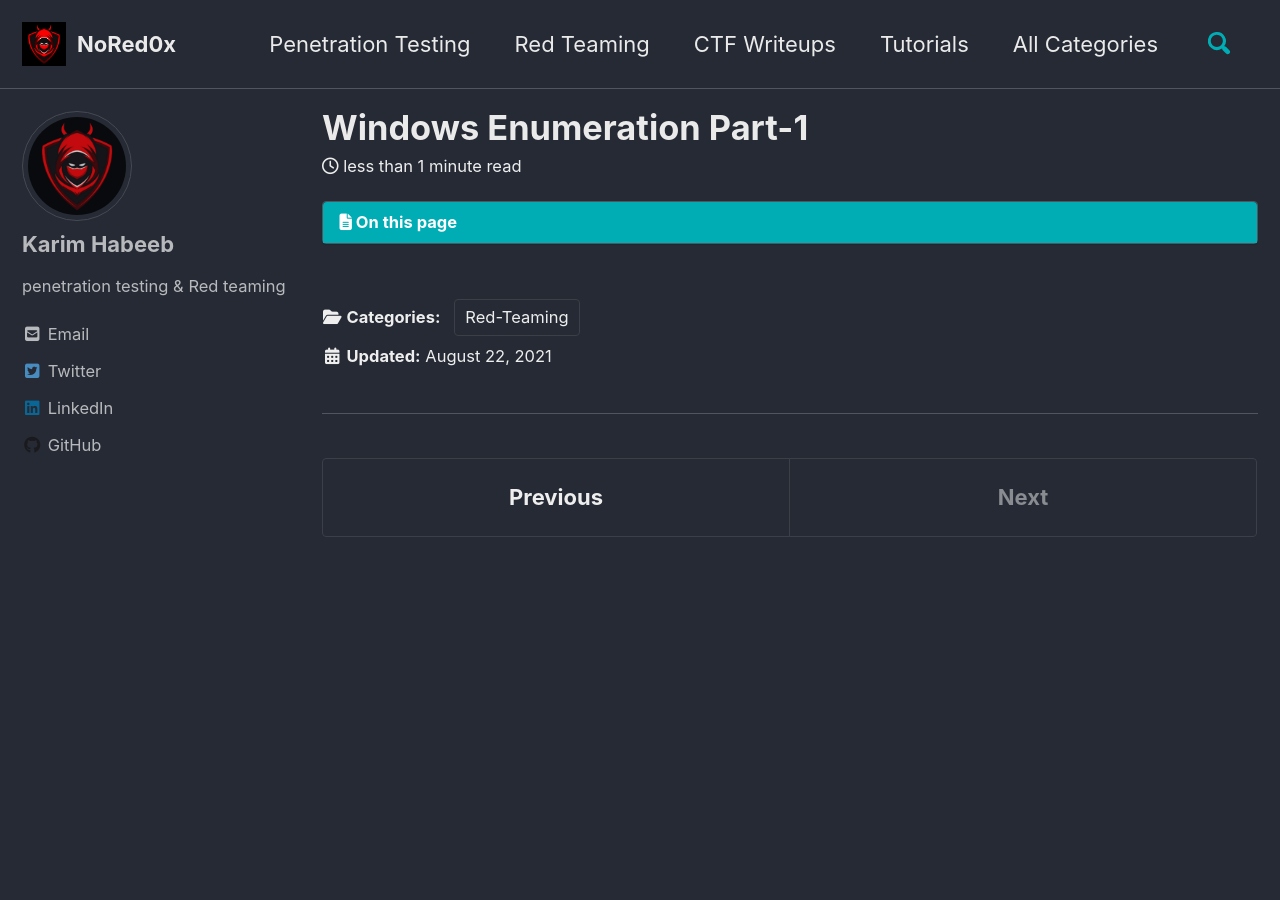
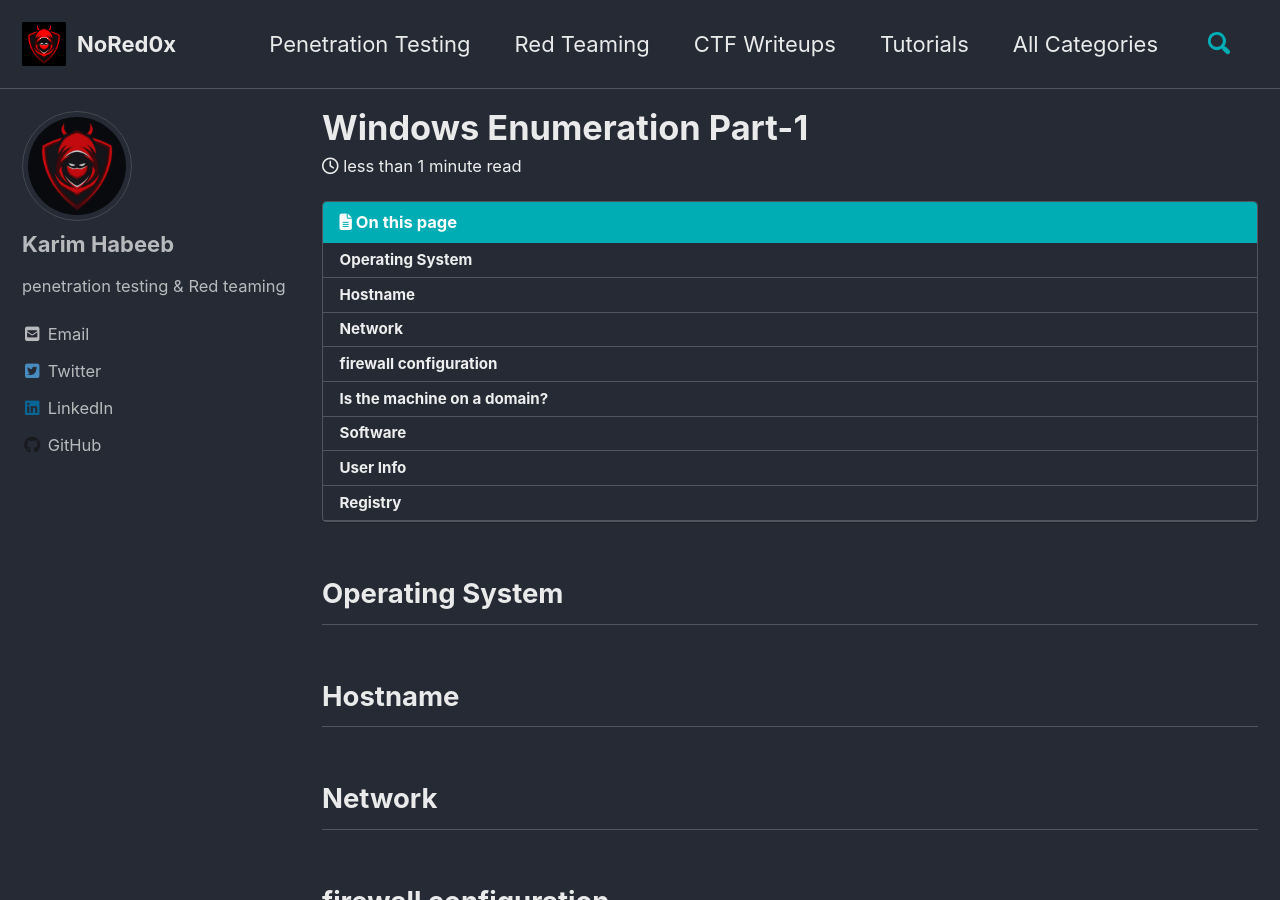
Before and after one commit to NoRed0x/NoRed0x.github.io, a Jekyll site: the page built from _posts/Red-Teaming/2021-08-22-windows-enumeration .md, in a window 1280 px wide and 900 px high. Built offline with Jekyll 4.4.1, drawn with Linux system fonts in a browser that asks for light colours; cached includes are drawn as plain includes; nearby versions of some CDN libraries; some of the changed text lies outside the part shown.

Commit message:
Update 2021-08-22-windows-enumeration .md

```diff
--- a/_posts/Red-Teaming/2021-08-22-windows-enumeration .md
+++ b/_posts/Red-Teaming/2021-08-22-windows-enumeration .md
@@ -9,3 +9,24 @@ categories:
   - Red-Teaming
 toc: true
 ---
+
+
+## Operating System
+
+
+## Hostname
+
+## Network
+
+## firewall configuration
+
+## Is the machine on a domain?
+
+## Software
+
+## User Info
+
+## Registry
+
+
+# Hardware Information
```
